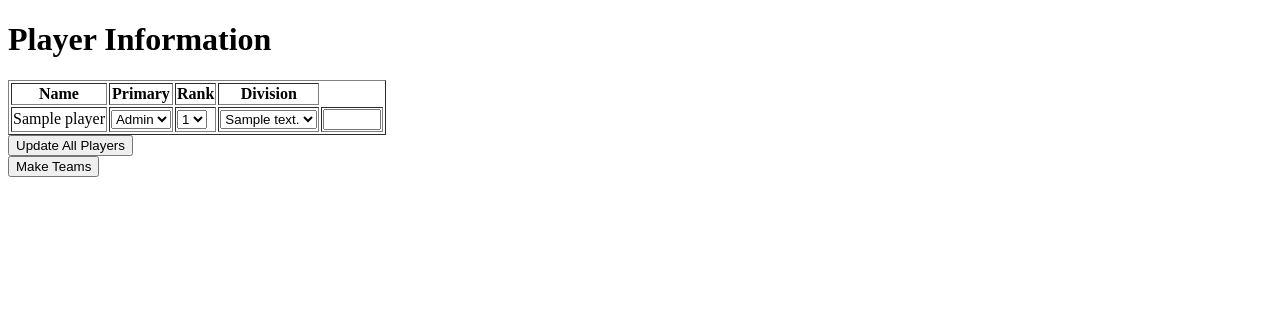
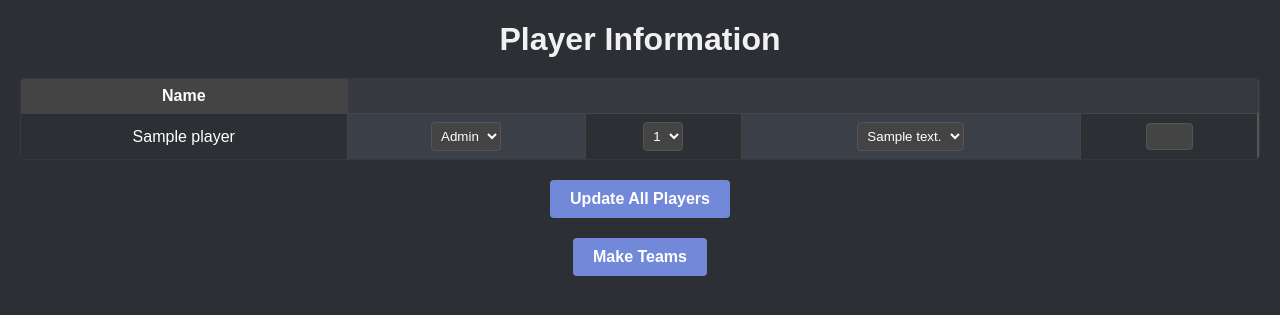
Before and after one commit to Abberchabbers3/LOL_5v5_Tool, a Python web app: template templates/index.html in a window 1280 px wide. Shown: the top 315 px of the page. Run offline with Jinja, Linux system fonts and the light colour scheme; the template is opened without the code that fills it: most values are stand-ins (such as "Sample title", 1, 10 or a date in 2020).

Commit message:
Fixed all large bugs and updated look of webpages; the only thing left to do is refactor for numbers other than exactly 10 players, and champ picker if i want

```diff
--- a/storage_tool.py
+++ b/storage_tool.py
@@ -64,8 +64,7 @@
         print(f"Data for {name} was found, data is {format_time_difference(datetime.now() - added_date)} old")
         player_object = Player(name, player_data['rank_score'],
                                {r: Counter(data) for r, data in player_data['champs'].items()}, player_data['mastery'],
-                               player_data["role_ranks"], player_data["role_chances"])
-        player_object.set_preferred_roles(player_data['preferred_roles'])
+                               player_data["role_ranks"], role_chances=player_data["role_chances"], preferred_roles=player_data["preferred_roles"])
         return player_object
 
     def _load_data(self):
--- a/templates/index.html
+++ b/templates/index.html
@@ -4,17 +4,125 @@
     <meta charset="UTF-8">
     <meta name="viewport" content="width=device-width, initial-scale=1.0">
     <title>Player Information</title>
+    <style>
+        body {
+            font-family: Arial, sans-serif;
+            background-color: #2c2f33;
+            color: #ffffff;
+            margin: 20px;
+        }
+        h1 {
+            text-align: center;
+            margin-bottom: 20px;
+            color: #f1f1f1;
+        }
+        form {
+            margin: 20px auto;
+            max-width: 100%;
+        }
+        table {
+            width: 100%;
+            border-collapse: collapse;
+            margin-bottom: 20px;
+            background-color: #36393f;
+            border: 1px solid #444;
+            border-radius: 5px;
+            overflow: hidden;
+            table-layout: auto;
+        }
+        th, td {
+            padding: 8px;
+            text-align: center;
+            border: 1px solid #444;
+            white-space: nowrap;
+        }
+        th {
+            background-color: #444;
+            color: #ffffff;
+            position: sticky;
+            top: 0;
+        }
+        td {
+            background-color: #2c2f33;
+        }
+        td:nth-child(2n+2),
+        th:nth-child(2n+2) {
+            background-color: #3b4048;
+        }
+        td.role-section {
+            border-right: 3px solid #555;
+        }
+        select, input[type="number"] {
+            padding: 5px;
+            border: 1px solid #555;
+            border-radius: 4px;
+            background-color: #444;
+            color: #ffffff;
+        }
+        td input[type="number"] {
+            max-width: 35px;
+        }
+        select:focus, input[type="number"]:focus {
+            outline: none;
+            border-color: #7289da;
+            box-shadow: 0 0 5px #7289da;
+        }
+        button {
+            display: block;
+            margin: 10px auto;
+            padding: 10px 20px;
+            font-size: 16px;
+            font-weight: bold;
+            color: #ffffff;
+            background-color: #7289da;
+            border: none;
+            border-radius: 4px;
+            cursor: pointer;
+        }
+        button:hover {
+            background-color: #5a6fb2;
+        }
+        button:active {
+            background-color: #43b581;
+        }
+        tbody tr:nth-child(odd) {
+            background-color: #2e3338;
+        }
+        tbody tr:nth-child(even) {
+            background-color: #25292d;
+        }
+        @media (max-width: 768px) {
+            th, td {
+                font-size: 14px;
+            }
+            select, input[type="number"] {
+                padding: 4px;
+            }
+        }
+    </style>
+
 </head>
 <body>
     <h1>Player Information</h1>
     <form action="/update_player" method="POST">
-        <table border="1">
+        <table>
+            <thead>
                 <tr>
-                <th>Name</th>
-                <th>Primary</th>
+                    <th class="name-column" rowspan="2">Name</th>
+                    {% for i in range(max_roles) %}
+                    <th class="role-group" colspan="4">Role {{ i + 1 }}</th>
+                    {% endfor %}
+                </tr>
+                <tr>
+                    {% for i in range(max_roles) %}
+                    <th>Preferred Role</th>
                     <th>Rank</th>
                     <th>Division</th>
+                    <th>Chance</th>
+                    {% endfor %}
                 </tr>
+            </thead>
+            <tbody>
                 {% for player in players %}
                 {% set player_index = loop.index0 %}
                 <tr>
@@ -49,7 +157,7 @@
                             {% endfor %}
                         </select>
                     </td>
-                <td>
+                    <td class="role-section">
                         {% if role_name == "flex" %}
                             {% set ns = namespace(total=0) %}
                             {% for other_role in player.preferred_roles[:-1] %}
@@ -57,16 +165,17 @@
                             {% endfor %}
                             <input type="number" name="chance{{ player_index }}{{ role_index }}"
                                    value="{{ 100 - ns.total }}"
-                               min="0" readonly style="width: 50px;"/>
+                                   min="0" />
                         {% else %}
                             <input type="number" name="chance{{ player_index }}{{ role_index }}"
                                    value="{{ player.role_chances[role_name] }}"
-                               min="0" max = "90" step = "1" style="width: 50px;"/>
+                                   min="0" max="90" step="1" />
                         {% endif %}
                     </td>
                     {% endfor %}
                 </tr>
                 {% endfor %}
+            </tbody>
         </table>
         <button type="submit">Update All Players</button>
     </form>
```
Also changed, not shown: known_players.json (+45 -51 lines), main.py (+10 -4 lines), match_maker.py (+54 -30 lines), player.py (+6 -6 lines), templates/display_teams.html (+28 -18 lines). Lines whose indentation alone changed are shown as unchanged.
